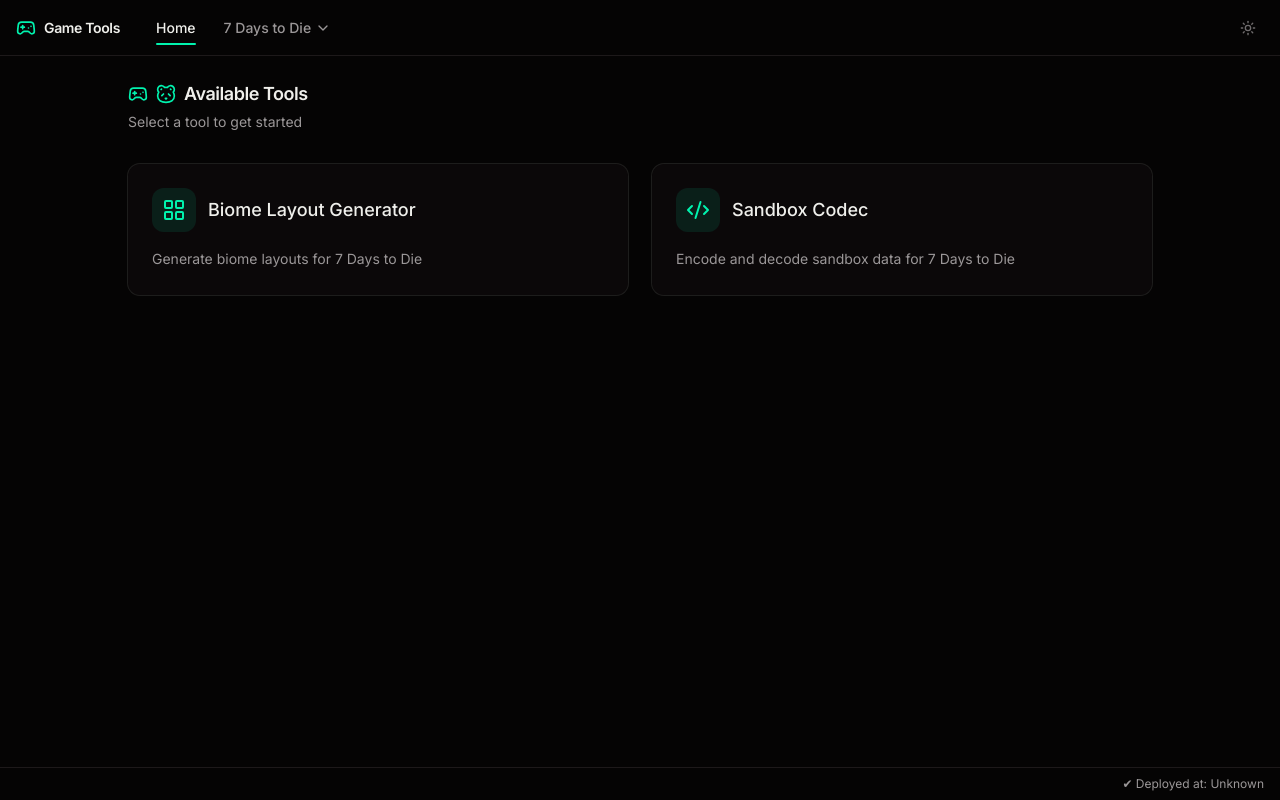
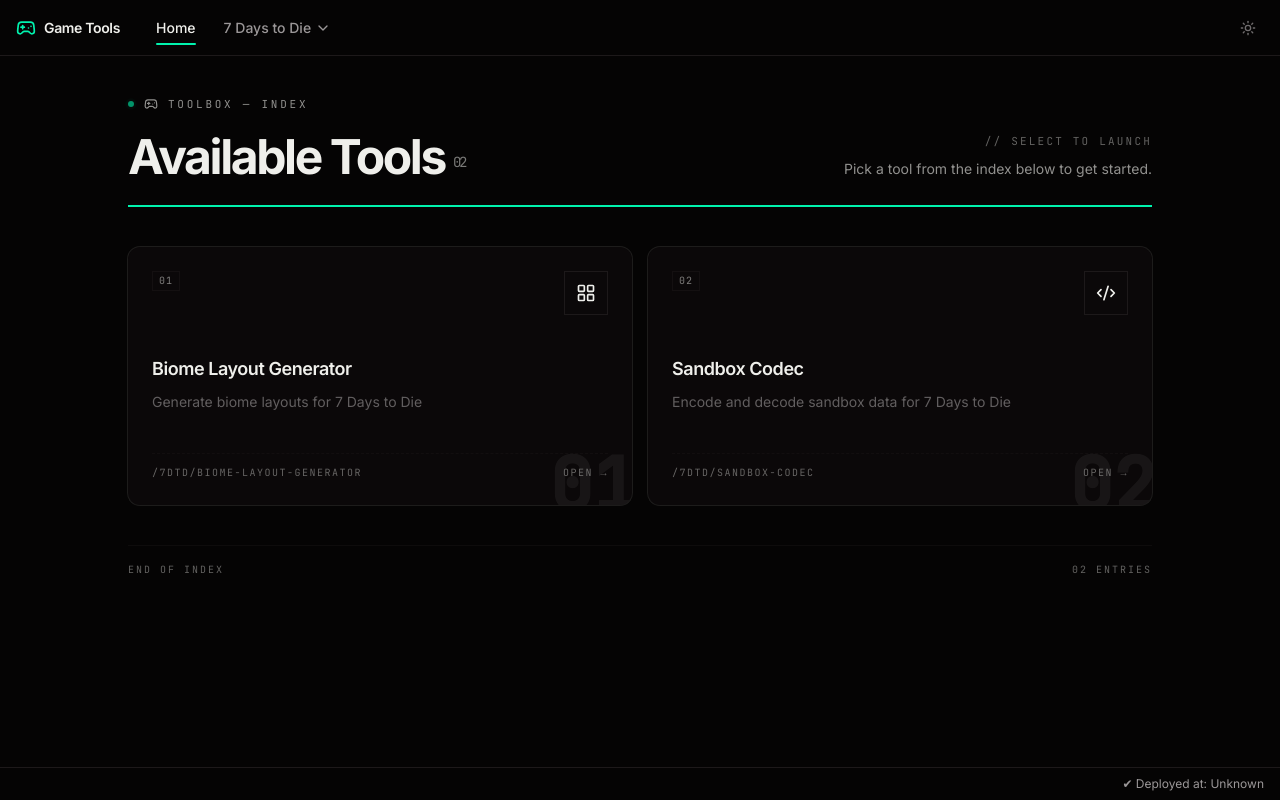
Before and after one commit to furaihan/game-tools, a React (Vite) app: page / in a window 1280 px wide. Built offline with nearby package versions, Linux system fonts and the light colour scheme.

Commit message:
feat(ui): redesign landing page tool grid
- Add aesthetic header with live indicator and tool count
- Enhance tool cards with hover animations, index markers, and layout
- Implement consistent styling with refined typography and spacing

```diff
--- a/src/routes/index.tsx
+++ b/src/routes/index.tsx
@@ -1,50 +1,118 @@
 import { createFileRoute, Link } from '@tanstack/react-router'
-import { Card, CardDescription, CardHeader, CardTitle } from '@/shared/ui/card'
-import { Gamepad2Icon, PandaIcon } from 'lucide-react'
+import { Card, CardDescription, CardTitle } from '@/shared/ui/card'
+import { ArrowUpRight, Gamepad2Icon } from 'lucide-react'
 import { tools } from '@/shared/tool-registry/tool-list'
 
 export const Route = createFileRoute('/')({
   component: HomePage,
 })
 
+const pad = (n: number) => String(n).padStart(2, '0')
+
 function HomePage() {
   return (
-    <div className="p-6 w-full">
+    <div className="w-full p-6 md:p-10">
       <div className="mx-auto max-w-5xl">
-        <div className="mb-8">
-          <h2 className="flex items-center gap-2 text-lg font-semibold tracking-tight">
-            <Gamepad2Icon className="h-5 w-5 text-primary" />
-            <PandaIcon className="h-5 w-5 text-primary" />
+        {/* ── Header ─────────────────────────────────────────── */}
+        <header className="mb-10">
+          <div className="flex items-center gap-2.5 font-mono text-[11px] uppercase tracking-[0.25em] opacity-60">
+            <span className="relative flex h-1.5 w-1.5">
+              <span className="absolute inline-flex h-full w-full animate-ping rounded-full bg-primary opacity-70" />
+              <span className="relative inline-flex h-1.5 w-1.5 rounded-full bg-primary" />
+            </span>
+            <Gamepad2Icon className="h-3.5 w-3.5" />
+            Toolbox — Index
+          </div>
+
+          <div className="mt-5 flex flex-wrap items-end justify-between gap-x-10 gap-y-5 border-b-2 border-primary pb-6">
+            <h2 className="text-4xl font-bold tracking-tighter sm:text-5xl">
               Available Tools
+              <sup className="ml-2 font-mono text-sm font-normal opacity-50">
+                {pad(tools.length)}
+              </sup>
             </h2>
-          <p className="mt-1 text-sm text-muted-foreground">
-            Select a tool to get started
+            <div className="max-w-xs md:text-right">
+              <p className="font-mono text-[11px] uppercase tracking-[0.2em] opacity-40">
+                // select to launch
+              </p>
+              <p className="mt-2 text-sm leading-relaxed opacity-60">
+                Pick a tool from the index below to get started.
               </p>
             </div>
-        <div className="grid gap-6 md:grid-cols-2">
-            {tools.map((tool) => {
+          </div>
+        </header>
+
+        {/* ── Tool index ─────────────────────────────────────── */}
+        <div className="grid gap-4 sm:grid-cols-2">
+          {tools.map((tool, i) => {
             const Icon = tool.icon
             return (
-                <Link key={tool.href} to={tool.href} className="block w-full">
-                <Card className="h-full w-full cursor-pointer border-border transition-all duration-200 hover:border-primary/50 hover:bg-accent/5 [--card-spacing:--spacing(6)]">
-                  <CardHeader>
-                    <div className="mb-3 flex items-center gap-3">
-                      <div className="rounded-xl bg-primary/10 p-2.5 text-primary">
-                        <Icon className="h-6 w-6" />
+              <Link
+                key={tool.href}
+                to={tool.href}
+                className="group block focus-visible:outline-2 focus-visible:outline-offset-2 focus-visible:outline-primary"
+              >
+                <Card className="relative flex h-full flex-col overflow-hidden p-6 transition-all duration-300 ease-out group-hover:-translate-y-1 group-hover:shadow-lg">
+                  {/* top sweep line */}
+                  <span
+                    aria-hidden
+                    className="absolute inset-x-0 top-0 h-0.5 origin-left scale-x-0 bg-primary transition-transform duration-500 ease-out group-hover:scale-x-100"
+                  />
+                  {/* ghost index numeral */}
+                  <span
+                    aria-hidden
+                    className="pointer-events-none absolute -bottom-4 -right-1 select-none font-mono text-7xl font-black leading-none opacity-[0.06] transition-opacity duration-300 group-hover:opacity-[0.12]"
+                  >
+                    {pad(i + 1)}
+                  </span>
+
+                  <div className="flex items-start justify-between">
+                    <span className="border px-1.5 py-0.5 font-mono text-[10px] tracking-widest opacity-50 transition-colors duration-300 group-hover:bg-primary group-hover:text-primary-foreground group-hover:opacity-100">
+                      {pad(i + 1)}
+                    </span>
+                    <span className="flex h-11 w-11 items-center justify-center border transition-transform duration-300 ease-out group-hover:-rotate-6 group-hover:scale-110">
+                      <Icon className="h-5 w-5" />
+                    </span>
                   </div>
-                      <CardTitle className="text-lg">{tool.title}</CardTitle>
+
+                  <div className="mt-6 flex flex-1 flex-col">
+                    <div className="flex items-center gap-2">
+                      <CardTitle className="text-lg font-semibold tracking-tight">
+                        {tool.title}
+                      </CardTitle>
+                      <ArrowUpRight className="h-4 w-4 -translate-x-1 translate-y-1 opacity-0 transition-all duration-300 group-hover:translate-x-0 group-hover:translate-y-0 group-hover:opacity-70" />
                     </div>
-                    <CardDescription className="text-sm leading-relaxed">
+                    <CardDescription className="mt-2 text-sm leading-relaxed opacity-60">
                       {tool.description}
                     </CardDescription>
-                  </CardHeader>
+                  </div>
+
+                  <div className="mt-6 flex items-center justify-between border-t border-dashed pt-3 font-mono text-[10px] uppercase tracking-[0.15em] opacity-40 transition-opacity duration-300 group-hover:opacity-90">
+                    <span>{tool.href}</span>
+                    <span>Open →</span>
+                  </div>
                 </Card>
               </Link>
             )
           })}
         </div>
+
+        {/* ── Empty state ────────────────────────────────────── */}
         {tools.length === 0 && (
-          <p className="text-sm text-muted-foreground">No tools available yet.</p>
+          <div className="flex flex-col items-center gap-4 border border-dashed px-6 py-20 text-center">
+            <Gamepad2Icon className="h-8 w-8 opacity-25" />
+            <p className="font-mono text-[11px] uppercase tracking-[0.25em] opacity-50">
+              No tools registered yet
+            </p>
+          </div>
+        )}
+
+        {/* ── Footer strip ───────────────────────────────────── */}
+        {tools.length > 0 && (
+          <footer className="mt-10 flex items-center justify-between border-t pt-4 font-mono text-[10px] uppercase tracking-[0.2em] opacity-40">
+            <span>End of index</span>
+            <span>{pad(tools.length)} entries</span>
+          </footer>
         )}
       </div>
     </div>
```
Lines whose indentation alone changed are shown as unchanged.
